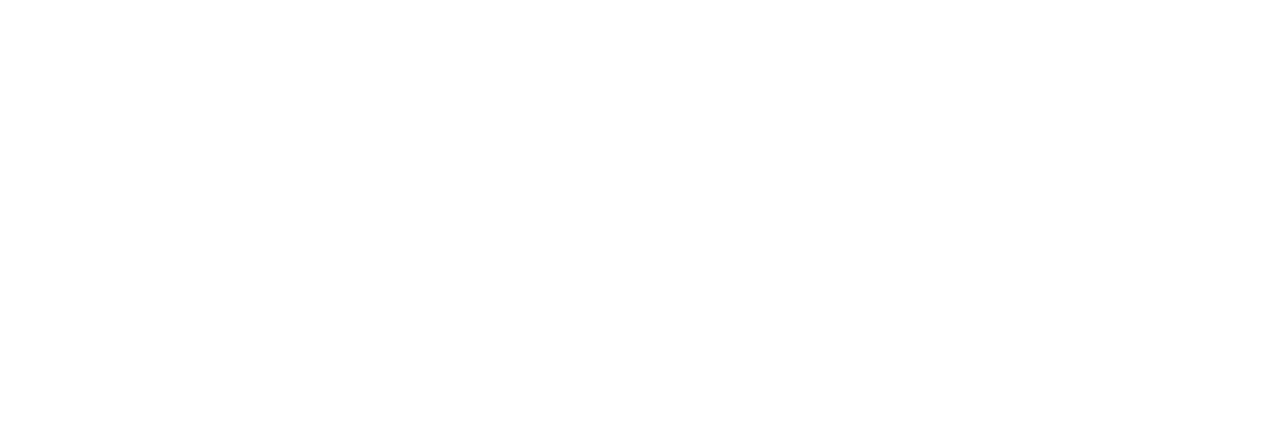
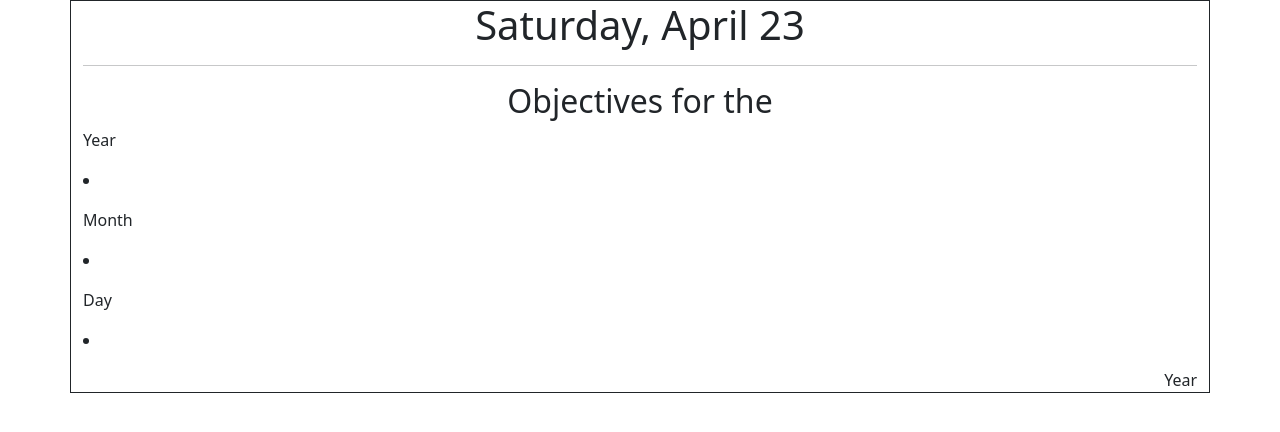
Before and after one commit to KeithLion/pop-up-goals, a plain HTML site: page index.html in a window 1280 px wide. Drawn offline with nearby package versions, Linux system fonts and the light colour scheme.

Commit message:
Added some styling and added contents to the page

```diff
--- a/index.html
+++ b/index.html
@@ -4,7 +4,33 @@
     <meta charset="UTF-8" />
     <meta http-equiv="X-UA-Compatible" content="IE=edge" />
     <meta name="viewport" content="width=device-width, initial-scale=1.0" />
+    <link rel="stylesheet" href="style.css" />
+    <link
+      href="https://cdn.jsdelivr.net/npm/bootstrap@5.0.0/dist/css/bootstrap.min.css"
+      rel="stylesheet"
+      integrity="sha384-wEmeIV1mKuiNpC+IOBjI7aAzPcEZeedi5yW5f2yOq55WWLwNGmvvx4Um1vskeMj0"
+      crossorigin="anonymous"
+    />
     <title>PopupGoal</title>
   </head>
-  <body></body>
+  <body>
+    <div class="container">
+      <h1>Saturday, April 23</h1>
+      <hr />
+      <h2>Objectives for the</h2>
+      <p>
+        Year
+        <li></li>
+      </p>
+      <p>
+        Month
+        <li></li>
+      </p>
+      <p>
+        Day
+        <li></li>
+      </p>
+      <footer>Year</footer>
+    </div>
+  </body>
 </html>
--- /dev/null
+++ b/style.css
@@ -0,0 +1,12 @@
+h1 {
+  text-align: center;
+}
+h2 {
+  text-align: center;
+}
+.container {
+  border: 1px solid;
+}
+footer {
+  text-align: right;
+}
```
